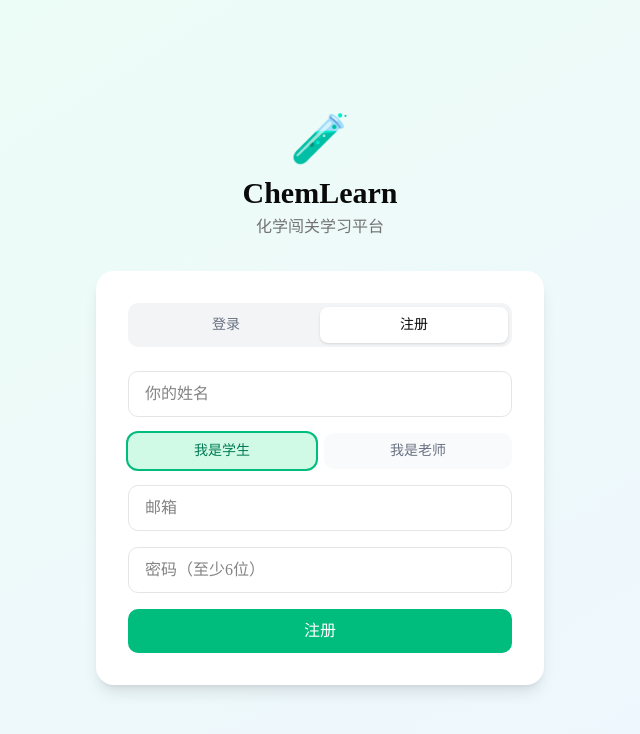
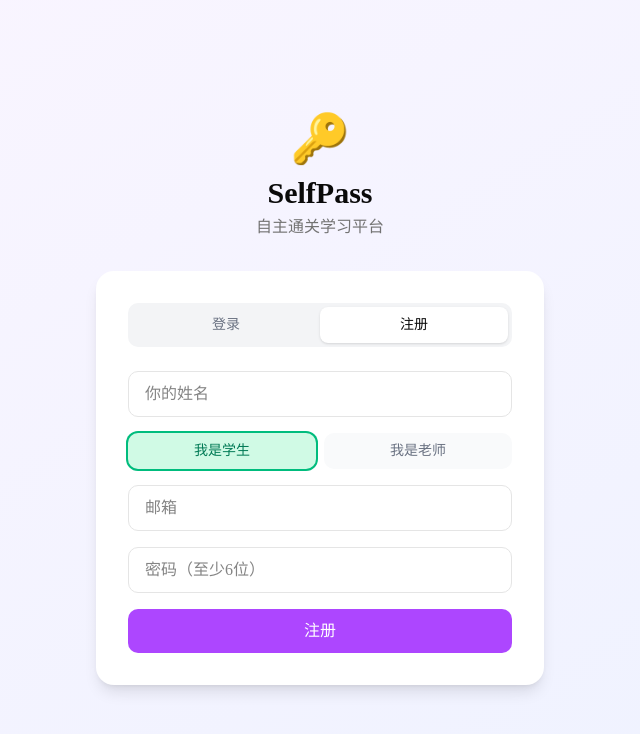
Before and after one commit to zdequnth/chem-learn, a Next.js app: page /login in a window 1280 px wide. Both pictures are taken after a click on the button "注册". Shown: the top 734 px of the page, without its empty margins (320-960 px from the left). Built offline with nearby package versions, Linux system fonts and the light colour scheme; no server answers.

Commit message:
fix: SelfPass branding on login and password pages

```diff
--- a/src/app/auth/update-password/page.tsx
+++ b/src/app/auth/update-password/page.tsx
@@ -30,7 +30,7 @@ export default function UpdatePasswordPage() {
   }
 
   return (
-    <div className="min-h-screen flex items-center justify-center bg-gradient-to-br from-emerald-50 to-blue-50 px-4">
+    <div className="min-h-screen flex items-center justify-center bg-gradient-to-br from-purple-50 to-indigo-50 px-4">
       <div className="w-full max-w-md">
         <div className="text-center mb-8">
           <div className="text-5xl mb-3">🔐</div>
--- a/src/app/login/page.tsx
+++ b/src/app/login/page.tsx
@@ -84,12 +84,12 @@ function LoginForm() {
   }
 
   return (
-    <div className="min-h-screen flex items-center justify-center bg-gradient-to-br from-emerald-50 to-blue-50 px-4">
+    <div className="min-h-screen flex items-center justify-center bg-gradient-to-br from-purple-50 to-indigo-50 px-4">
       <div className="w-full max-w-md">
         <div className="text-center mb-8">
-          <div className="text-5xl mb-3">🧪</div>
-          <h1 className="text-3xl font-bold">ChemLearn</h1>
-          <p className="text-muted-foreground mt-1">化学闯关学习平台</p>
+          <div className="text-5xl mb-3">🔑</div>
+          <h1 className="text-3xl font-bold">SelfPass</h1>
+          <p className="text-muted-foreground mt-1">自主通关学习平台</p>
         </div>
 
         <div className="bg-white rounded-2xl shadow-lg p-8">
@@ -99,10 +99,10 @@ function LoginForm() {
               <p className="text-sm text-muted-foreground text-center mb-4">输入注册邮箱，我们会发送重置链接</p>
               <form onSubmit={handleForgotPassword} className="space-y-4">
                 <input type="email" value={email} onChange={e => setEmail(e.target.value)} required
-                  placeholder="注册邮箱" className="w-full px-4 py-2.5 border rounded-lg outline-none focus:ring-2 focus:ring-emerald-500" />
+                  placeholder="注册邮箱" className="w-full px-4 py-2.5 border rounded-lg outline-none focus:ring-2 focus:ring-purple-500" />
                 {error && <div className={`p-3 rounded-lg text-sm ${error.includes('已发送') ? 'bg-green-50 text-green-700' : 'bg-red-50 text-red-600'}`}>{error}</div>}
                 <button type="submit" disabled={busy}
-                  className="w-full py-2.5 bg-emerald-500 text-white rounded-lg font-medium hover:bg-emerald-600 disabled:opacity-50">
+                  className="w-full py-2.5 bg-purple-500 text-white rounded-lg font-medium hover:bg-purple-600 disabled:opacity-50">
                   {busy ? '发送中...' : '发送重置邮件'}
                 </button>
                 <button type="button" onClick={() => { setForgotPassword(false); setError('') }}
@@ -128,7 +128,7 @@ function LoginForm() {
             {isSignup && (
               <>
                 <input type="text" value={name} onChange={e => setName(e.target.value)} required
-                  placeholder="你的姓名" className="w-full px-4 py-2.5 border rounded-lg outline-none focus:ring-2 focus:ring-emerald-500" />
+                  placeholder="你的姓名" className="w-full px-4 py-2.5 border rounded-lg outline-none focus:ring-2 focus:ring-purple-500" />
                 <div className="flex gap-2">
                   <button type="button" onClick={() => setRole('student')}
                     className={`flex-1 py-2 rounded-lg text-sm ${role === 'student' ? 'bg-emerald-100 text-emerald-700 ring-2 ring-emerald-500' : 'bg-gray-50 text-gray-500'}`}>
@@ -141,17 +141,17 @@ function LoginForm() {
                 </div>
                 {role === 'teacher' && (
                   <input type="text" value={inviteCode} onChange={e => setInviteCode(e.target.value)}
-                    placeholder="教师邀请码（向管理员索取）" className="w-full px-4 py-2.5 border rounded-lg outline-none focus:ring-2 focus:ring-emerald-500" />
+                    placeholder="教师邀请码（向管理员索取）" className="w-full px-4 py-2.5 border rounded-lg outline-none focus:ring-2 focus:ring-purple-500" />
                 )}
               </>
             )}
             <input type="email" value={email} onChange={e => setEmail(e.target.value)} required
-              placeholder="邮箱" className="w-full px-4 py-2.5 border rounded-lg outline-none focus:ring-2 focus:ring-emerald-500" />
+              placeholder="邮箱" className="w-full px-4 py-2.5 border rounded-lg outline-none focus:ring-2 focus:ring-purple-500" />
             <input type="password" value={password} onChange={e => setPassword(e.target.value)} required minLength={6}
-              placeholder="密码（至少6位）" className="w-full px-4 py-2.5 border rounded-lg outline-none focus:ring-2 focus:ring-emerald-500" />
+              placeholder="密码（至少6位）" className="w-full px-4 py-2.5 border rounded-lg outline-none focus:ring-2 focus:ring-purple-500" />
             {error && <div className={`p-3 rounded-lg text-sm ${error.includes('成功') || error.includes('已发送') ? 'bg-green-50 text-green-700' : 'bg-red-50 text-red-600'}`}>{error}</div>}
             <button type="submit" disabled={busy}
-              className="w-full py-2.5 bg-emerald-500 text-white rounded-lg font-medium hover:bg-emerald-600 disabled:opacity-50">
+              className="w-full py-2.5 bg-purple-500 text-white rounded-lg font-medium hover:bg-purple-600 disabled:opacity-50">
               {busy ? '处理中...' : isSignup ? '注册' : '登录'}
             </button>
             {!isSignup && (
```
